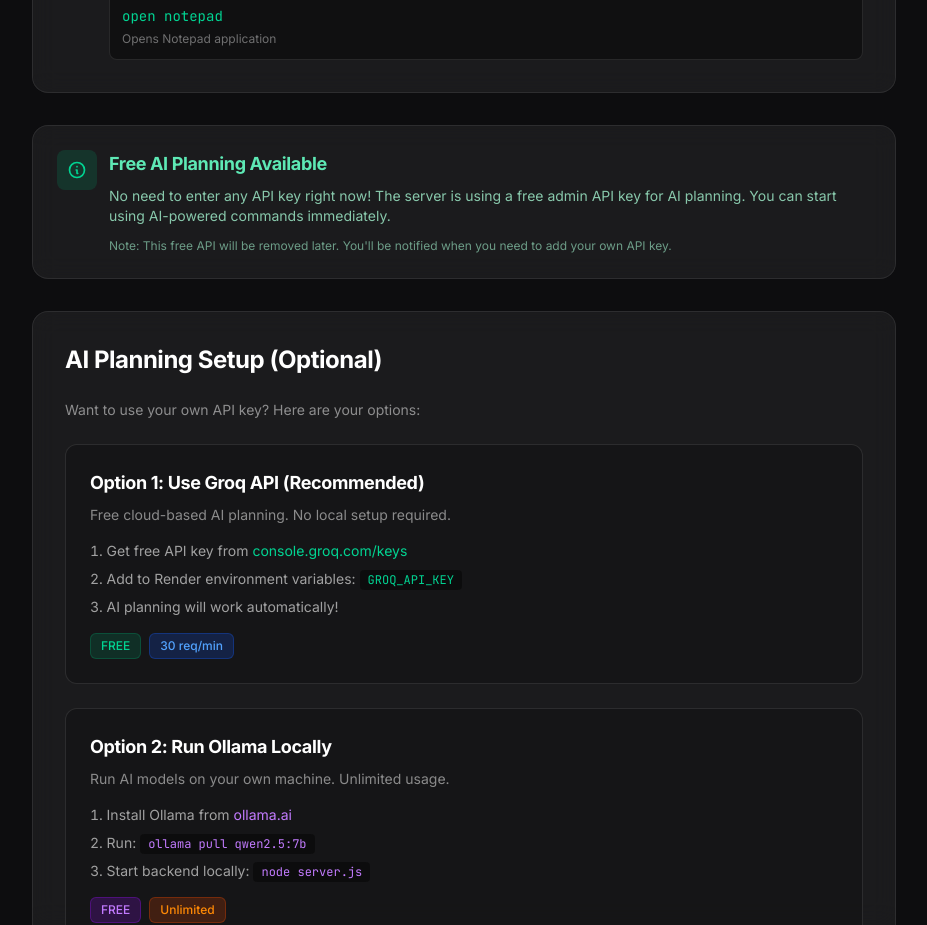
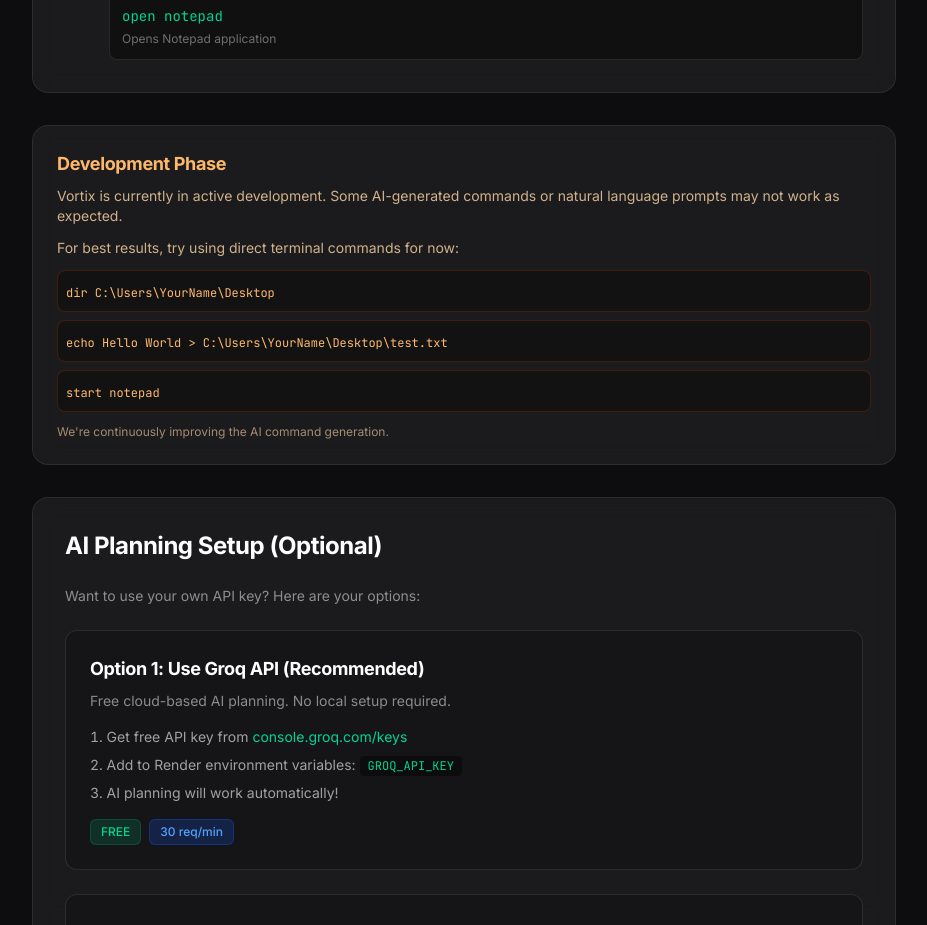
Before and after one commit to Vaibhav262610/vortix, a Next.js app in the folder dashboard/: page /setup in a window 1280 px wide. Shown: the part 920-1845 px from the top of the page, without its empty margins (176-1103 px from the left). Built offline with nearby package versions, Linux system fonts and the light colour scheme.

Commit message:
Add development phase notice with terminal command examples

```diff
--- a/dashboard/app/setup/page.tsx
+++ b/dashboard/app/setup/page.tsx
@@ -173,7 +173,7 @@ export default function SetupPage() {
 				</div>
 
 				{/* Free API Notice */}
-				<div className="glass rounded-2xl border border-emerald-600/30 bg-emerald-600/5 p-6 mb-8">
+				{/* <div className="glass rounded-2xl border border-emerald-600/30 bg-emerald-600/5 p-6 mb-8">
 					<div className="flex items-start gap-3">
 						<div className="flex-shrink-0 w-10 h-10 rounded-lg bg-emerald-600/20 flex items-center justify-center">
 							<svg
@@ -201,6 +201,58 @@ export default function SetupPage() {
 							<p className="text-emerald-200/60 text-xs">
 								Note: This free API will be removed later. You'll be notified
 								when you need to add your own API key.
+							</p>
+						</div>
+					</div>
+				</div> */}
+
+				{/* Development Notice */}
+				<div className="glass rounded-2xl border border-orange-600/30 bg-orange-600/5 p-6 mb-8">
+					<div className="flex items-start gap-3">
+						{/* <div className="flex-shrink-0 w-10 h-10 rounded-lg bg-orange-600/20 flex items-center justify-center">
+							<svg
+								className="w-5 h-5 text-orange-400"
+								fill="none"
+								stroke="currentColor"
+								viewBox="0 0 24 24">
+								<path
+									strokeLinecap="round"
+									strokeLinejoin="round"
+									strokeWidth={2}
+									d="M12 9v2m0 4h.01m-6.938 4h13.856c1.54 0 2.502-1.667 1.732-3L13.732 4c-.77-1.333-2.694-1.333-3.464 0L3.34 16c-.77 1.333.192 3 1.732 3z"
+								/>
+							</svg>
+						</div> */}
+						<div className="flex-1">
+							<h4 className="text-lg font-semibold text-orange-300 mb-2">
+								Development Phase
+							</h4>
+							<p className="text-orange-200/80 text-sm mb-3">
+								Vortix is currently in active development. Some AI-generated
+								commands or natural language prompts may not work as expected.
+							</p>
+							<p className="text-orange-200/80 text-sm mb-3">
+								For best results, try using direct terminal commands for now:
+							</p>
+							<div className="space-y-2">
+								<div className="bg-black/30 rounded-lg p-2 border border-orange-600/20">
+									<code className="text-orange-300 font-mono text-xs">
+										dir C:\Users\YourName\Desktop
+									</code>
+								</div>
+								<div className="bg-black/30 rounded-lg p-2 border border-orange-600/20">
+									<code className="text-orange-300 font-mono text-xs">
+										echo Hello World &gt; C:\Users\YourName\Desktop\test.txt
+									</code>
+								</div>
+								<div className="bg-black/30 rounded-lg p-2 border border-orange-600/20">
+									<code className="text-orange-300 font-mono text-xs">
+										start notepad
+									</code>
+								</div>
+							</div>
+							<p className="text-orange-200/60 text-xs mt-3">
+								We're continuously improving the AI command generation.
 							</p>
 						</div>
 					</div>
```
